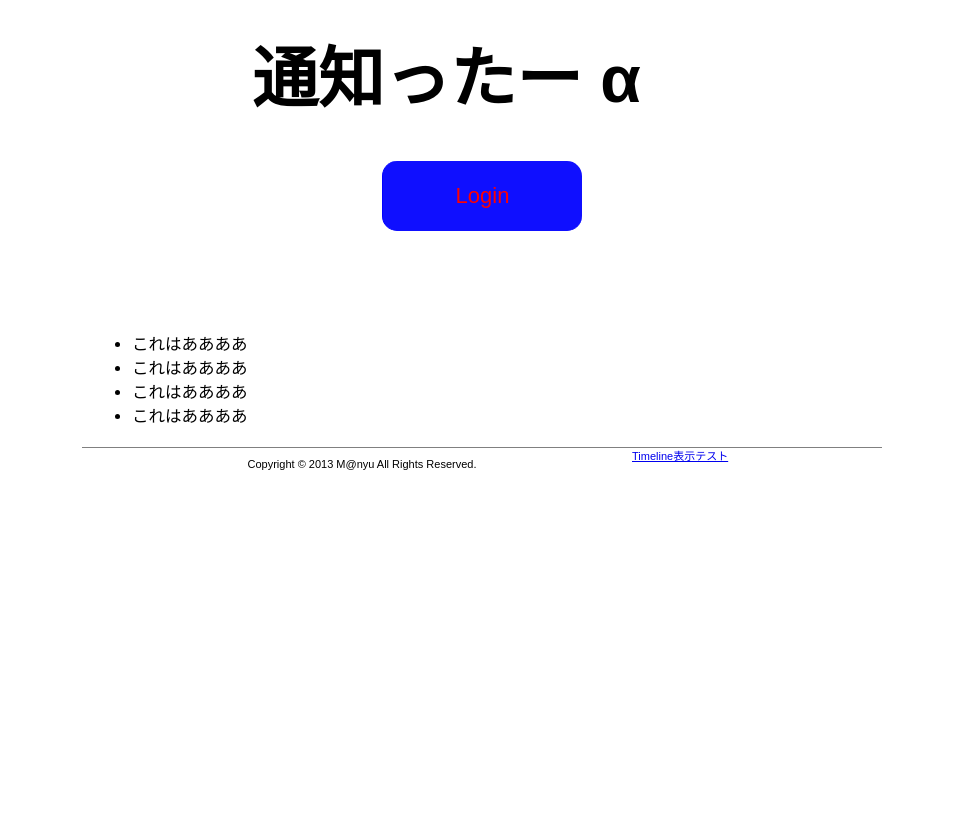
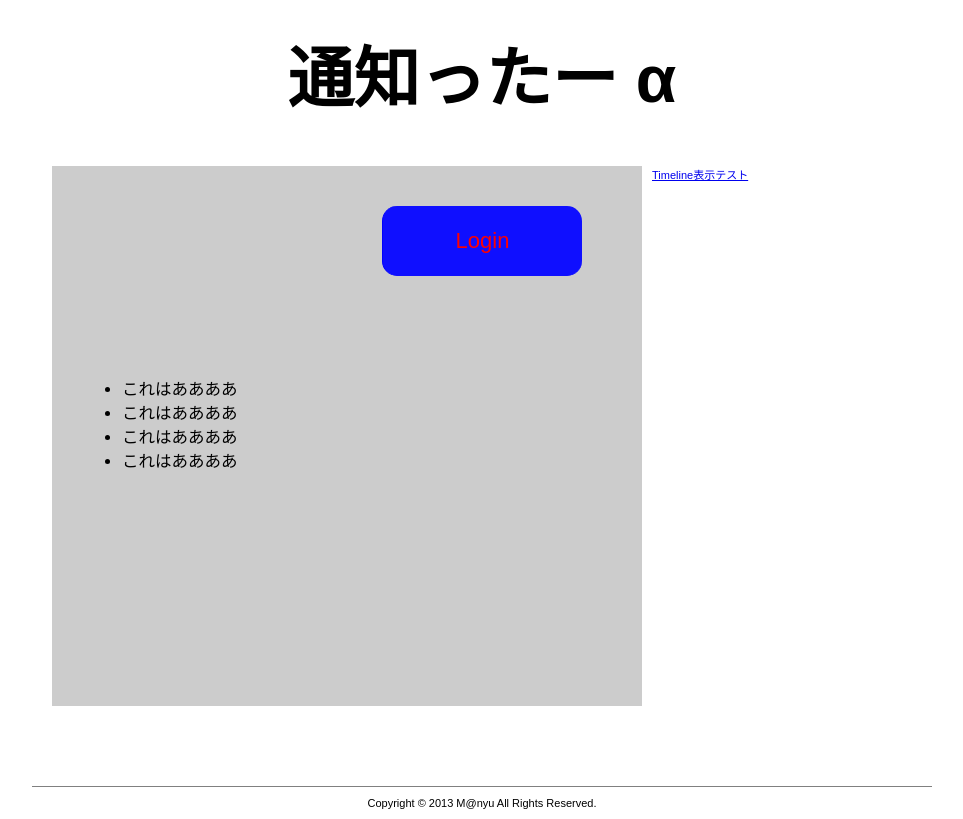
Before and after one commit to tera911/NFE, a PHP site: page /login.php in a window 1280 px wide. Shown: the whole page, without its empty margins (158-1121 px from the left). Before the commit the page ends 470 px from the top, so only its background shows below. Run offline with PHP 8.4, Linux system fonts and the light colour scheme; some libraries are stand-ins or nearby versions.

Commit message:
[Fix]Flame Layout

```diff
--- a/src/login.php
+++ b/src/login.php
@@ -22,13 +22,27 @@
             font-size:11px;
         }
         #wrap{
-            width:800px;
+            width:900px;
             margin:0 auto;
+        }
+        #content{
+            width:880px;
+            height:600px;
+            padding:20px;
+        }
+        #main{
+            width:550px;
+            height:500px;
+            padding:20px;
+            margin:0 auto;
+            background-color: #CCCCCC;
+            float:left;
         }
         #title{
             padding:20px;
             font-size:3em;
-            margin:5px auto 0 150px;
+            margin:5px auto;
+            text-align:center;
         }
         #login{
             width:240px;
@@ -36,7 +50,7 @@
             margin:0 auto;
             padding:20px;
             text-align:center;
-
+            float:right;
         }
         #login button[type="submit"]{
             font-size:2em;
@@ -55,8 +69,9 @@
             font-size:1.5em;
             margin:20px auto 0 50px;
             padding:20px 0;
-            width:500px;
+            width:400px;
             text-align:left;
+            float:left;
         }
         #footer{
             width:100%;
@@ -68,26 +83,27 @@
         }
         #timeline{
             margin:0px;
-            width:250px;
-            float: right;
+            width:280px;
+            float:right;
         }
         .twitter-timeline{
-            width: 220px;
+            width: 250px;
+            height: 500px;
         }
+    </style>
 
-    </style>
 <body>
     <div id="wrap">
         <div id="title">
             <h1>通知ったー α</h1>
         </div>
-
+        <div id="content">
+            <div id="main">
                 <div id="login">
                     <form action="./redirect.php">
                         <button type="submit">Login</button>
                     </form>
                 </div>
-
                 <div id="detail">
                     <ul>
                         <li>これはああああ</li>
@@ -96,7 +112,7 @@
                         <li>これはああああ</li>
                     </ul>
                 </div>
-
+            </div>
             <div id="timeline">
                 <a class="twitter-timeline" href="https://twitter.com/3mkn" data-widget-id="338889333480226816">Timeline表示テスト</a>
                 <script>
@@ -110,6 +126,7 @@
                     }(document,"script","twitter-wjs");
                 </script>
             </div>
+        </div>
 
         <div id="footer">
             <p>Copyright &copy; 2013 M@nyu All Rights Reserved.</p>
```
Lines whose indentation alone changed are shown as unchanged.
